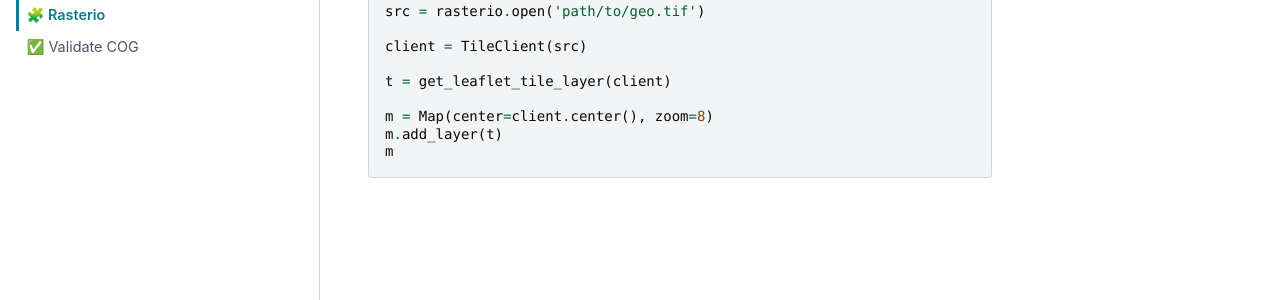
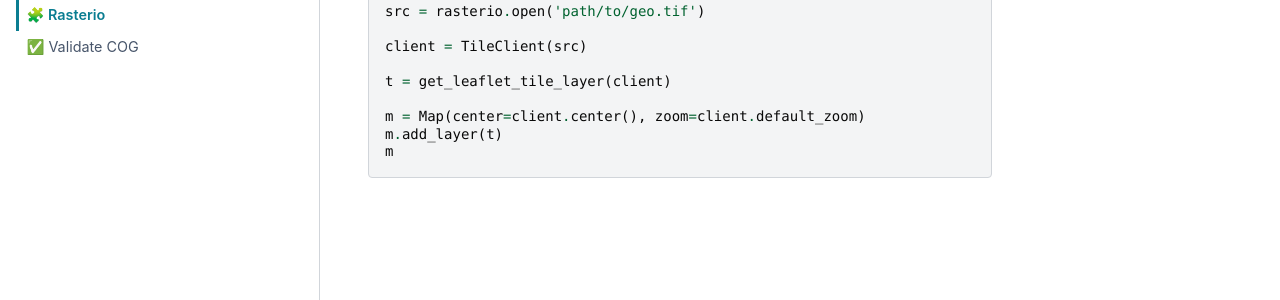
Before and after one commit to banesullivan/localtileserver, a Sphinx documentation site: the page built from doc/source/user-guide/rasterio.rst, in a window 1280 px wide. Shown: the part 391-691 px from the top of the page. Built offline with Sphinx 7.4.7 and the PyData theme 0.15.4, drawn with Linux system fonts in a browser that asks for light colours; nearby versions of some CDN libraries; the version number could not be read and is left out.

Commit message:
Use default_zoom in examples

```diff
--- a/doc/source/index.rst
+++ b/doc/source/index.rst
@@ -26,7 +26,7 @@
   # Create ipyleaflet TileLayer from that server
   t = get_leaflet_tile_layer(tile_client)
   # Create ipyleaflet map, add tile layer, and display
-  m = Map(center=tile_client.center(), zoom=10)
+  m = Map(center=tile_client.center(), zoom=tile_client.default_zoom)
   m.add_layer(t)
   m
 
--- a/doc/source/user-guide/compare.rst
+++ b/doc/source/user-guide/compare.rst
@@ -18,7 +18,7 @@
   r = get_leaflet_tile_layer(r_client, **display)
 
   # Make the ipyleaflet map
-  m = Map(center=l_client.center(), zoom=8)
+  m = Map(center=l_client.center(), zoom=l_client.default_zoom)
   control = SplitMapControl(left_layer=l, right_layer=r)
   m.add_control(control)
   m.add_control(ScaleControl(position='bottomleft'))
--- a/doc/source/user-guide/rasterio.rst
+++ b/doc/source/user-guide/rasterio.rst
@@ -18,6 +18,6 @@ This will only work when opening a raster in read-mode.
 
     t = get_leaflet_tile_layer(client)
 
-    m = Map(center=client.center(), zoom=8)
+    m = Map(center=client.center(), zoom=client.default_zoom)
     m.add_layer(t)
     m
--- a/doc/source/user-guide/remote-cog.rst
+++ b/doc/source/user-guide/remote-cog.rst
@@ -30,7 +30,7 @@ Here we can create a folium map with the raster overlain:
   # Create folium tile layer from that server
   t = get_folium_tile_layer(tile_client)
 
-  m = folium.Map(location=tile_client.center(), zoom_start=10)
+  m = folium.Map(location=tile_client.center(), zoom_start=tile_client.default_zoom)
   m.add_child(t)
   m
 
@@ -42,7 +42,7 @@ Or we can do the same ipyleaflet:
   # Create ipyleaflet tile layer from that server
   l = get_leaflet_tile_layer(tile_client)
 
-  m = ipyleaflet.Map(center=tile_client.center(), zoom=10)
+  m = ipyleaflet.Map(center=tile_client.center(), zoom=tile_client.default_zoom)
   m.add_layer(l)
   m
 
--- a/doc/source/user-guide/rgb.rst
+++ b/doc/source/user-guide/rgb.rst
@@ -21,7 +21,7 @@ viewing a different set of bands:
   r = get_leaflet_tile_layer(tile_client, band=[5, 3, 2])
 
   # Make the ipyleaflet map
-  m = Map(center=tile_client.center(), zoom=12)
+  m = Map(center=tile_client.center(), zoom=tile_client.default_zoom)
   control = SplitMapControl(left_layer=l, right_layer=r)
   m.add_control(control)
   m.add_control(ScaleControl(position='bottomleft'))
@@ -51,6 +51,6 @@ See https://girder.github.io/large_image/tilesource_options.html#style
 
   l = get_leaflet_tile_layer(tile_client, style=style)
 
-  m = Map(center=tile_client.center(), zoom=12)
+  m = Map(center=tile_client.center(), zoom=tile_client.default_zoom)
   m.add_layer(l)
   m
```
Also changed, not shown: README.md (+1 -1 lines), example.ipynb, 1 other file.
